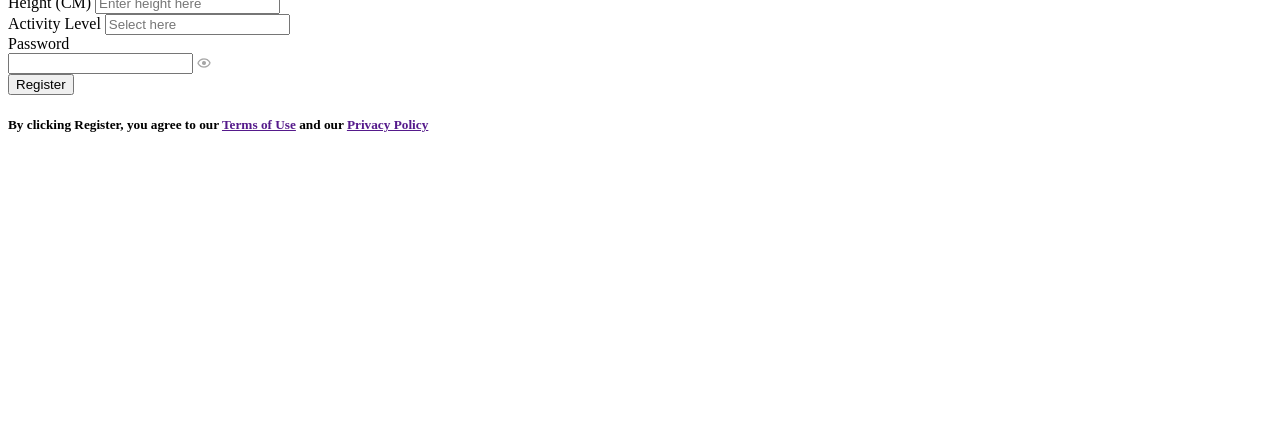
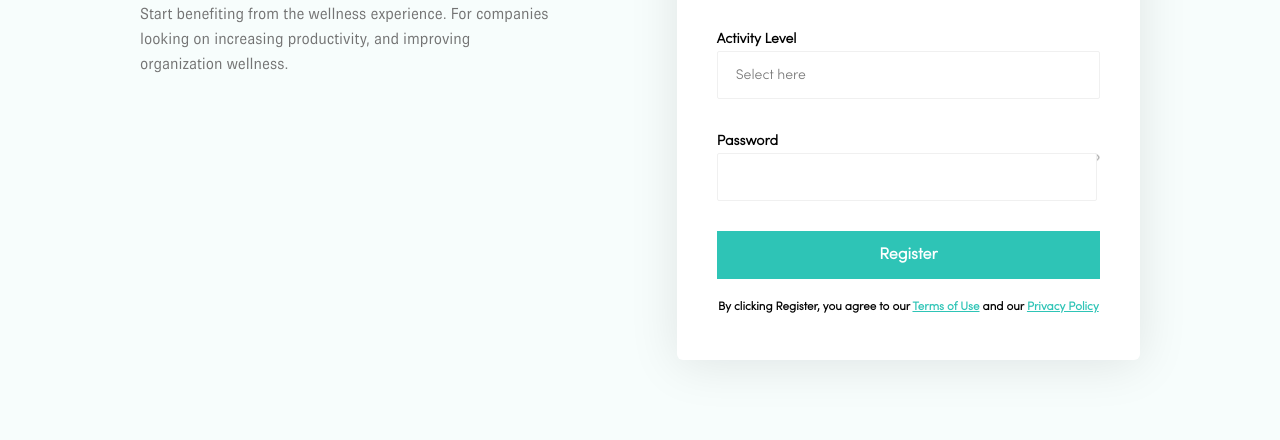
Before and after one commit to IgeIbukun7/Altschool-Assignment1, a plain HTML site: page index.html in a window 1280 px wide. Shown: the part 400-840 px from the top of the page. Before the commit the page ends 800 px from the top, so only its background shows below. Drawn offline with Linux system fonts and the light colour scheme.

Commit message:
I updated the css

```diff
--- a/index.html
+++ b/index.html
@@ -4,7 +4,7 @@
     <meta charset="UTF-8" />
     <meta name="viewport" content="width=device-width, initial-scale=1.0" />
     <title>Document 1</title>
-    <link rel="stylesheet" href="style.git initcss" />
+    <link rel="stylesheet" href="style.css" />
     <link rel="preconnect" href="https://fonts.googleapis.com" />
     <link rel="preconnect" href="https://fonts.gstatic.com" crossorigin />
     <link
```
